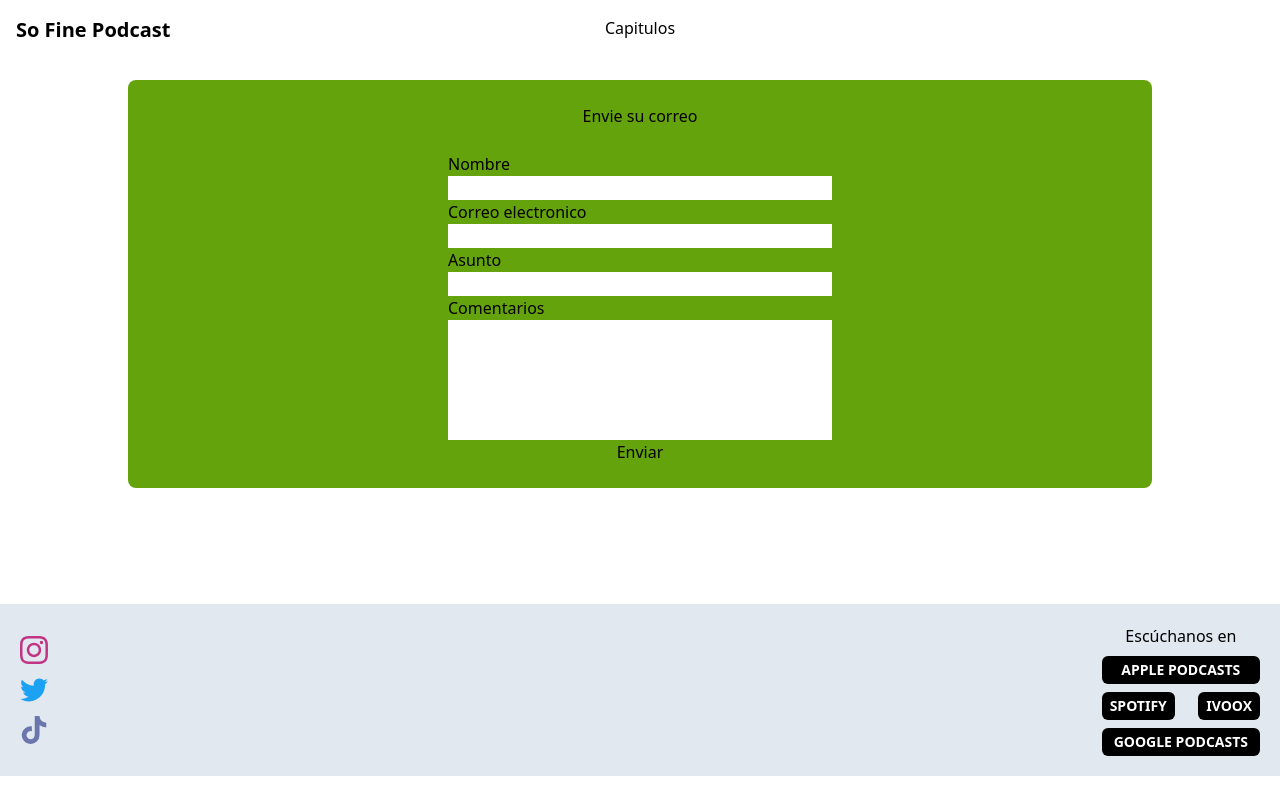
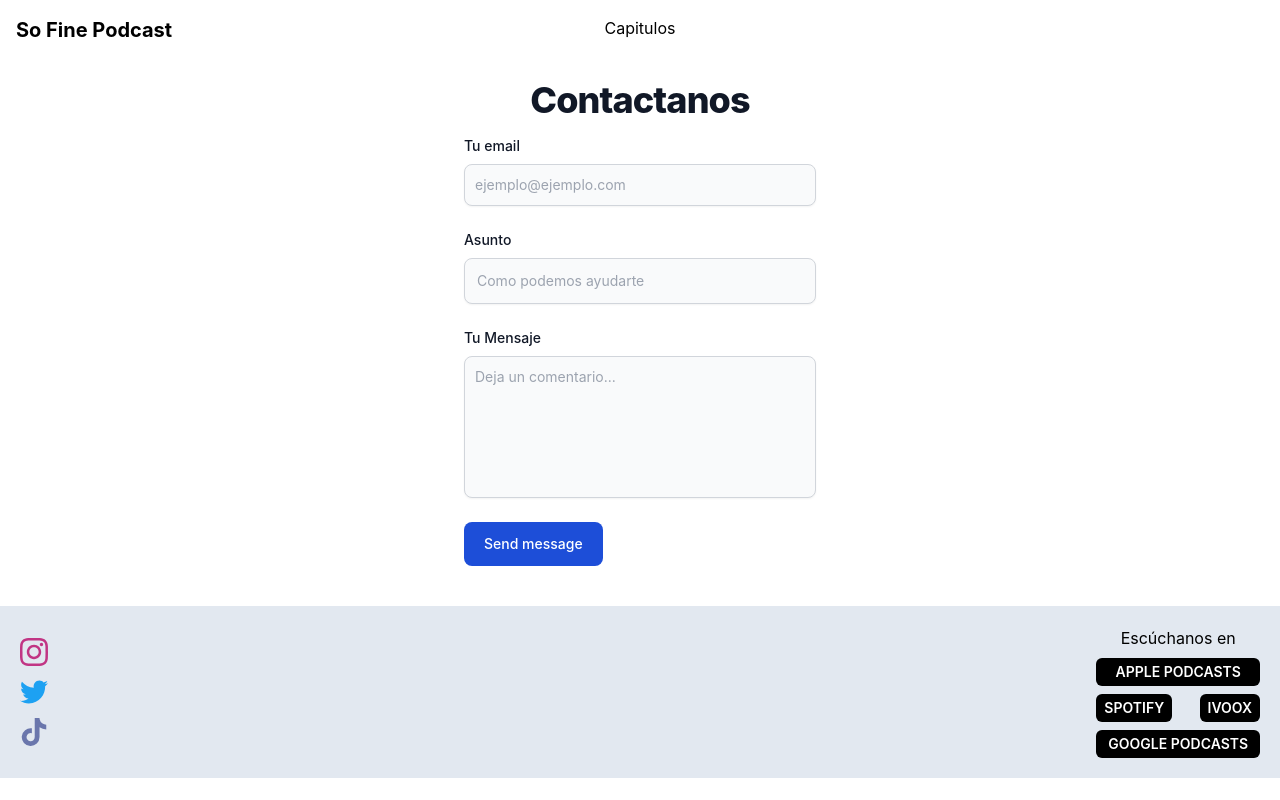
Before and after one commit to camelCasee/so-fine-podcast, a Next.js app: page /contacto in a window 1280 px wide. Built offline with nearby package versions, Linux system fonts and the light colour scheme.

Commit message:
contact created con nodemailer

```diff
--- a/package.json
+++ b/package.json
@@ -12,6 +12,7 @@
     "autoprefixer": "10.4.14",
     "next": "13.1.1",
     "node-ivoox": "^1.1.7",
+    "nodemailer": "^6.9.3",
     "postcss": "8.4.23",
     "react": "18.2.0",
     "react-dom": "18.2.0",
--- /dev/null
+++ b/pages/api/sendMail.js
@@ -0,0 +1,32 @@
+const nodemailer = require('nodemailer');
+
+export default function handler(req, res) {
+  const message = {
+    from: req.body.email,
+    to: process.env.NEXT_PUBLIC_GMAIL_EMAIL_ADDRESS,
+    subject: req.body.subject,
+    text: req.body.comments,
+    html: `<p>${req.body.comments}</p>`,
+  };
+  let transporter = nodemailer.createTransport({
+    service: 'gmail',
+    auth: {
+      user: process.env.NEXT_PUBLIC_GMAIL_EMAIL_ADDRESS,
+      pass: process.env.NEXT_PUBLIC_GMAIL_APP_PASSWORD,
+    },
+  });
+
+  if (req.method === 'POST') {
+    transporter.sendMail(message, (err, info) => {
+      if (err) {
+        res.status(404).json({
+            error: `Connection refused at ${err}`
+        });
+      } else {
+        res.status(250).json({
+            success: `Message delivered to ${info.accepted}`
+        });
+      }
+    });
+  }
+}
--- a/src/app/contacto/page.jsx
+++ b/src/app/contacto/page.jsx
@@ -1,27 +1,49 @@
+'use client'
+
 export default function Contact() {
+    const submitHandler= event =>{
+        event.preventDefault()
+
+        const { email: {value: email}, subject: {value: subject},
+        comments: {value: comments}} = event.target
+
+        const data = {email, subject, comments}
+
+        fetch('api/sendMail',{
+            method: 'POST',
+            body: JSON.stringify(data),
+            headers: {
+                Accept: "application/json, text/plain, */*",
+                "Content-Type": "application/json",
+              }
+        })
+        .then(res=> {
+            if(!res.ok) alert('cannot send email')
+            else alert('thanks for your email')
+        })
+        .catch(error => alert(error.message))
+    }
+
     return <div className="flex justify-center">
-        <div className=" w-[80%] bg-lime-600 rounded-lg">
-            <h2 className="text-center mt-6">Envie su correo</h2>
-            <form className="flex flex-col items-center justify-center p-6"
-                action="mailto:ignacio.antonio420@gmail.com" encType="text/plain">
-                <div className="flex flex-col justify-start w-96">
-                    <label htmlFor="name">Nombre</label>
-                    <input className="outline-none" type="text" name="name" />
-                </div>
-                <div className="flex flex-col justify-start w-96">
-                    <label htmlFor="email">Correo electronico</label>
-                    <input className="outline-none" type="email" name="email" />
-                </div>
-                <div className="flex flex-col justify-start w-96">
-                    <label htmlFor="subject">Asunto</label>
-                    <input className="outline-none" type="text" name="subject" />
-                </div>
-                <div className="flex flex-col justify-start w-96">
-                    <label htmlFor="comments">Comentarios</label>
-                    <textarea className="resize-none outline-none" name="comments" cols="15" rows="5"></textarea>
-                </div>
-                <button type="submit">Enviar</button>
-            </form>
-        </div>
+        <section className="bg-white md:w-[30%]">
+  <div className="px-4 mx-auto max-w-screen-md">
+      <h2 className="mb-4 text-4xl tracking-tight font-extrabold text-center text-gray-900">Contactanos</h2>
+      <form onSubmit={submitHandler} className="space-y-6">
+          <div>
+              <label htmlFor="email" className="block mb-2 text-sm font-medium text-gray-900">Tu email</label>
+              <input type="email" id="email" className="shadow-sm bg-gray-50 border border-gray-300 text-gray-900 text-sm rounded-lg focus:ring-primary-500 focus:border-primary-500 block w-full p-2.5" placeholder="ejemplo@ejemplo.com" required/>
+          </div>
+          <div>
+              <label htmlFor="subject" className="block mb-2 text-sm font-medium text-gray-900">Asunto</label>
+              <input type="text" id="subject" className="block p-3 w-full text-sm text-gray-900 bg-gray-50 rounded-lg border border-gray-300 shadow-sm focus:ring-primary-500 focus:border-primary-500" placeholder="Como podemos ayudarte" required/>
+          </div>
+          <div className="sm:col-span-2">
+              <label htmlFor="comments" className="block mb-2 text-sm font-medium text-gray-900">Tu Mensaje</label>
+              <textarea id="comments" rows="6" className="resize-none block p-2.5 w-full text-sm text-gray-900 bg-gray-50 rounded-lg shadow-sm border border-gray-300 focus:ring-primary-500 focus:border-primary-500" placeholder="Deja un comentario..."></textarea>
+          </div>
+          <button type="submit" className="py-3 px-5 text-sm font-medium text-white text-center rounded-lg bg-primary-700 sm:w-fit hover:bg-primary-800 focus:ring-4 focus:outline-none focus:ring-primary-300">Send message</button>
+      </form>
+  </div>
+</section>
     </div>
 }
--- a/src/components/desktopNavBar.jsx
+++ b/src/components/desktopNavBar.jsx
@@ -52,7 +52,7 @@ export default function DesktopNavBar() {
                   <span onMouseOver={openMenuHandler} onClick={openMenuHandler} onMouseLeave={closeMenuHandler} className="z-10 cursor-pointer">Capitulos</span>
                   {menuOpen && <div className="relative z-10">
                         <div onMouseOver={openMenuHandler} onMouseLeave={closeMenuHandler}
-                              className={`transition-opacity duration-300 ease-out shadow-md p-2 rounded-md w-fit bg-white`}>
+                              className={`transition-opacity duration-300 ease-out shadow-md p-6 rounded-md w-fit bg-white`}>
                               <ul className="cursor-auto">
                                     {linksTemporadas.map(({ label, route }) => {
                                           return <li key={route}>
--- a/tailwind.config.js
+++ b/tailwind.config.js
@@ -7,8 +7,46 @@ module.exports = {
   ],
   theme: {
     extend: {
-
+      colors: {
+        primary: {"50":"#eff6ff","100":"#dbeafe","200":"#bfdbfe","300":"#93c5fd","400":"#60a5fa","500":"#3b82f6","600":"#2563eb","700":"#1d4ed8","800":"#1e40af","900":"#1e3a8a","950":"#172554"}
+      }
     },
+    fontFamily: {
+      'body': [
+    'Inter',
+    'ui-sans-serif',
+    'system-ui',
+    '-apple-system',
+    'system-ui',
+    'Segoe UI',
+    'Roboto',
+    'Helvetica Neue',
+    'Arial',
+    'Noto Sans',
+    'sans-serif',
+    'Apple Color Emoji',
+    'Segoe UI Emoji',
+    'Segoe UI Symbol',
+    'Noto Color Emoji'
+  ],
+      'sans': [
+    'Inter',
+    'ui-sans-serif',
+    'system-ui',
+    '-apple-system',
+    'system-ui',
+    'Segoe UI',
+    'Roboto',
+    'Helvetica Neue',
+    'Arial',
+    'Noto Sans',
+    'sans-serif',
+    'Apple Color Emoji',
+    'Segoe UI Emoji',
+    'Segoe UI Symbol',
+    'Noto Color Emoji'
+  ]
+    }
   },
   plugins: [],
 }
```
Also changed, not shown: 1 other file (tests, documents, lock files or other folders).
